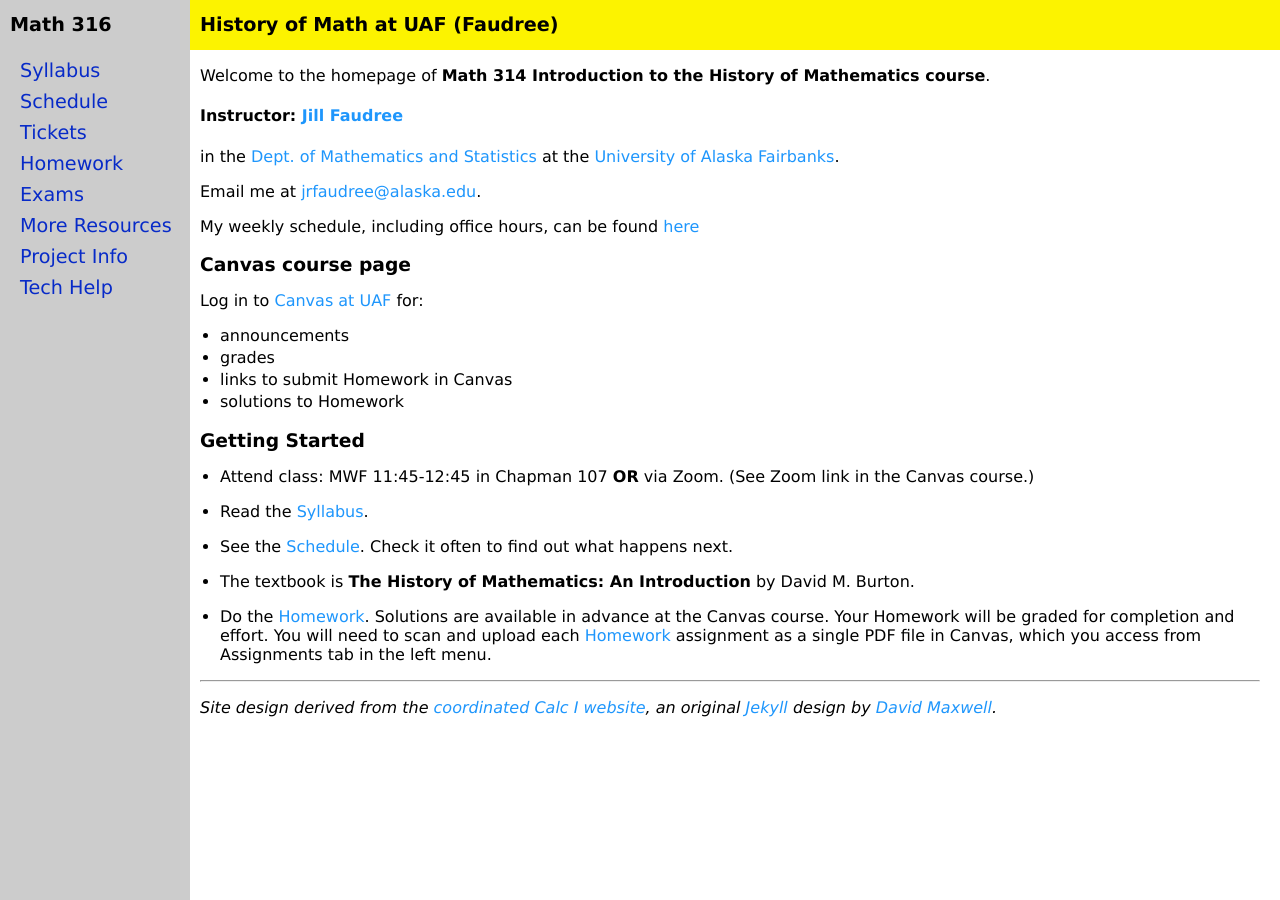
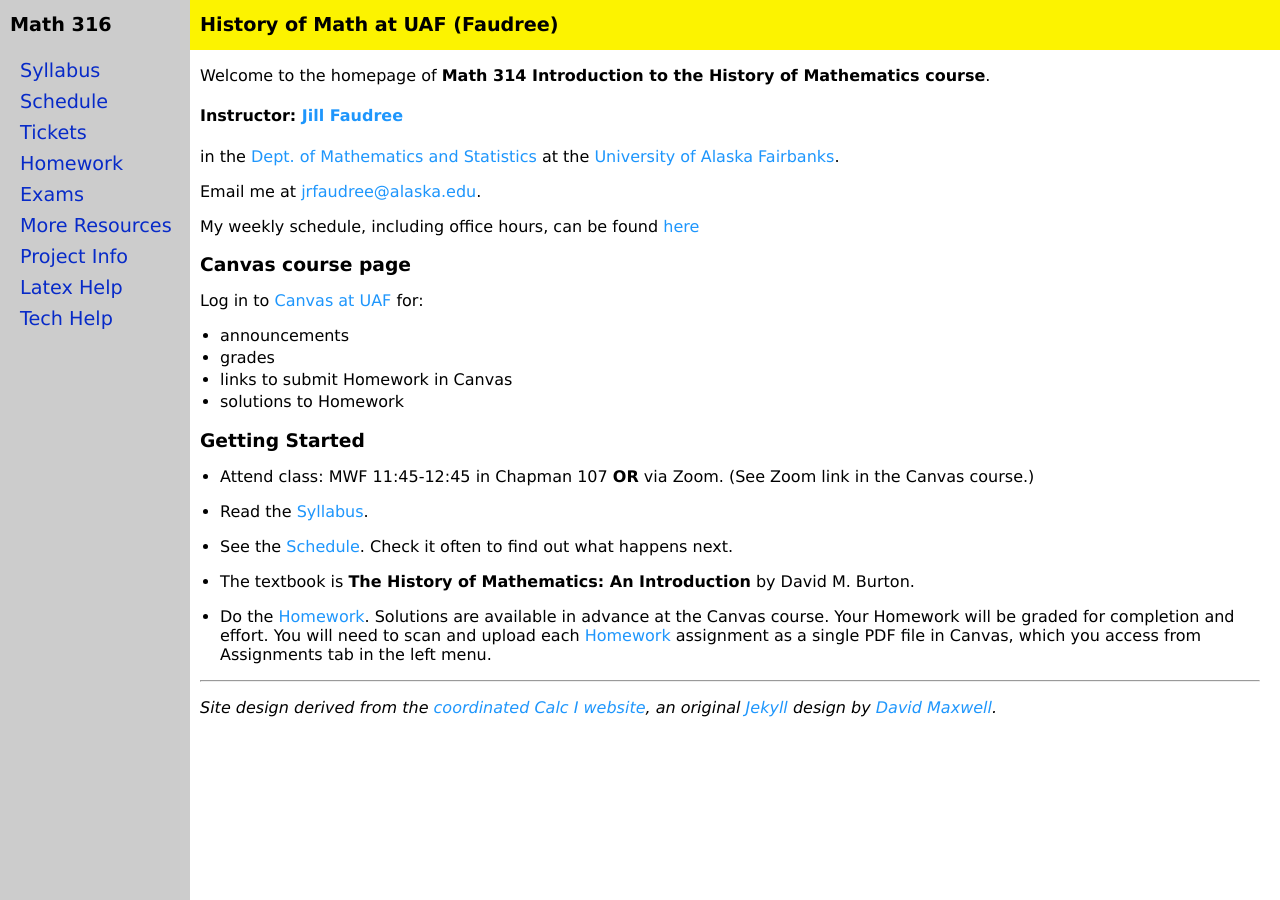
Before and after one commit to jrfaudree/HOM, a Jekyll site: the page built from index.md, in a window 1280 px wide. Built offline with Jekyll 4.4.1, drawn with Linux system fonts in a browser that asks for light colours.

Commit message:
Update toc.yaml

```diff
--- a/_data/toc.yaml
+++ b/_data/toc.yaml
@@ -26,5 +26,8 @@ docs:
 - title: Project Info
   url: project.html
 
+- title: Latex Help
+  url: latex.html
+
 - title: Tech Help
   url: techHelp.html
```
